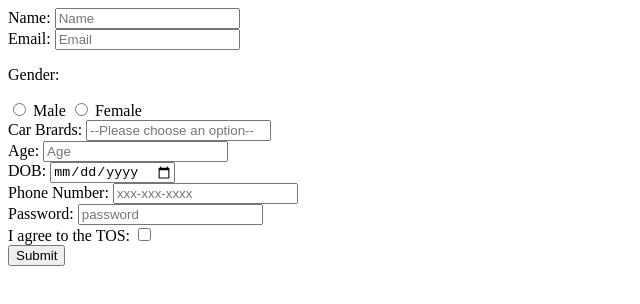
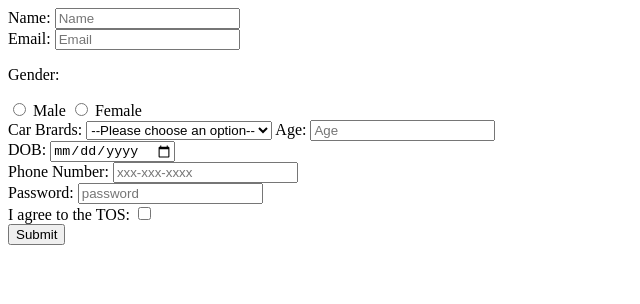
Before and after one commit to acciojob/signup-form-car-aftab-alam02526, a website: page main.html in a window 1280 px wide. Shown: the whole page, without its empty margins (0-640 px from the left). Drawn offline with Linux system fonts and the light colour scheme.

Commit message:
created a submission

```diff
--- a/main.html
+++ b/main.html
@@ -26,10 +26,17 @@
 			<label for="gender_f">Female</label><br>
 
 		<label for=cars>Car Brards:</label>
-		<input type="select" id=cars placeholder="--Please choose an option--" required><br>
+		<select id="cars" name="cars" required>
+			<option value="" disabled selected>--Please choose an option--</option>
+			<option value="toyota">Toyota</option>
+            <option value="honda">Honda</option>
+            <option value="bmw">BMW</option>
+            <option value="tesla">Tesla</option>
+            <option value="ford">Ford</option>
+</select>
 
 		<label for=age>Age:</label>
-		<input type="number" id=age placeholder="Age"><br>
+		<input type="number" id=age placeholder="Age" placeholder="Age" required><br>
 
 		<label for=dob>DOB:</label>
 		<input type="date" id=dob required><br>
```
